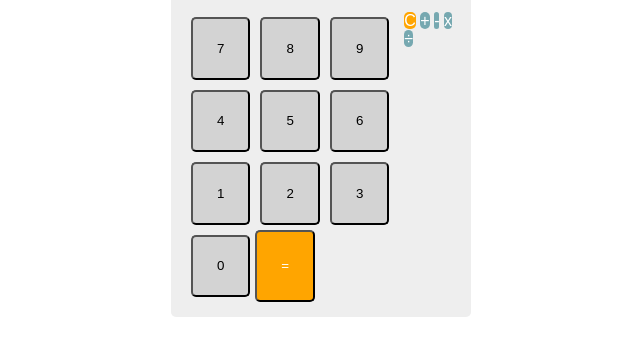
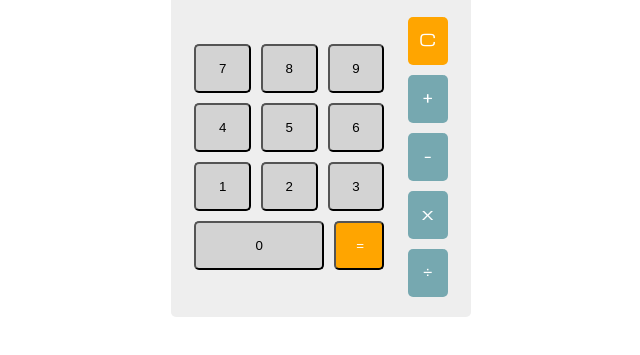
Before and after one commit to renatoirina/htmlcss-simple-calculator, a plain HTML site: page index.html in a window 1280 px wide. Shown: the part 335-690 px from the top of the page, without its empty margins (319-959 px from the left). Drawn offline with nearby package versions, Linux system fonts and the light colour scheme; a web font is replaced by a local one.

Commit message:
fix: number and operation positions

```diff
--- a/css/style.css
+++ b/css/style.css
@@ -44,7 +44,7 @@ img {
 
 /* TASTI DELLA CALCOLATRICE */
 .buttons {
-    /* font-family: 'Michroma', sans-serif; */
+    font-family: 'Michroma', sans-serif;
     justify-content: space-evenly;
     display: flex;
     margin: 10px;
@@ -58,11 +58,15 @@ img {
     flex-grow: 5;
     margin: 5px;
 }
+
 .operations-box {
+    display: flex;
     flex-wrap: wrap;
+    width: 50px;
     flex-grow: 1;
-    width: 50px;
     margin: 5px;
+    text-align: center;
+
 }
 
 /* SFONDO E COLORAZIONE TASTI */
@@ -82,13 +86,14 @@ img {
 
 .orange-buttons {
     background-color: orange;
-    width: calc(100% / 3 - 10px);
+    width: 50px;
+    margin: 5px;
 }
 
-.buttons-green {
+.operation-button {
     background-color: rgb(118 168 176);
-    height: 50px;
     width: 50px;
+    margin: 5px;
 }
 
 .whitetext {
@@ -97,8 +102,8 @@ img {
 
 /* NUMERI */
 .number {
+    justify-content: center;
     display: flex;
-    justify-content: center;
     align-content: center;
     flex-wrap: wrap;
 }
@@ -122,7 +127,7 @@ img {
 }
 
 .operation span {
-    /* font-family: 'Michroma', sans-serif; */
+    font-family: 'Michroma', sans-serif;
     text-align: center;
     padding: 10px;
 }
--- a/index.html
+++ b/index.html
@@ -7,6 +7,9 @@
     <title>BOOSIO Calculator</title>
     <link rel="stylesheet" href="./css/style.css">
     <link href="https://fonts.cdnfonts.com/css/seven-segment" rel="stylesheet">
+    <link rel="preconnect" href="https://fonts.googleapis.com">
+    <link rel="preconnect" href="https://fonts.gstatic.com" crossorigin>
+    <link href="https://fonts.googleapis.com/css2?family=Michroma&display=swap" rel="stylesheet">
 </head>
 
 <body>
@@ -24,6 +27,7 @@
             <!-- TASTI DELLA CALCOLATRICE -->
             <section class="buttons">
                 <!-- NUMERI -->
+                <div class="number">
                     <div class="numbers-box rounded">
                         <button class="number-button rounded">7</button>
                         <button class="number-button rounded">8</button>
@@ -37,13 +41,16 @@
                         <button class="number-button rounded">0</button>
                         <button class="orange-buttons rounded whitetext">=</button>
                     </div>
+                </div>
                 <!-- OPERAZIONI -->
+                <div class="operation">
                     <div class="operations-box">
                         <span class="orange-buttons rounded whitetext">C</span>
-                    <span class="buttons-green rounded whitetext">+</span>
-                    <span class="buttons-green rounded whitetext">-</span>
-                    <span class="buttons-green rounded whitetext">x</span>
-                    <span class="buttons-green rounded whitetext">÷</span>
+                        <span class="operation-button rounded whitetext">+</span>
+                        <span class="operation-button rounded whitetext">-</span>
+                        <span class="operation-button rounded whitetext">x</span>
+                        <span class="operation-button rounded whitetext">÷</span>
+                    </div>
                 </div>
             </section>
         </div>
```
Lines whose indentation alone changed are shown as unchanged.
